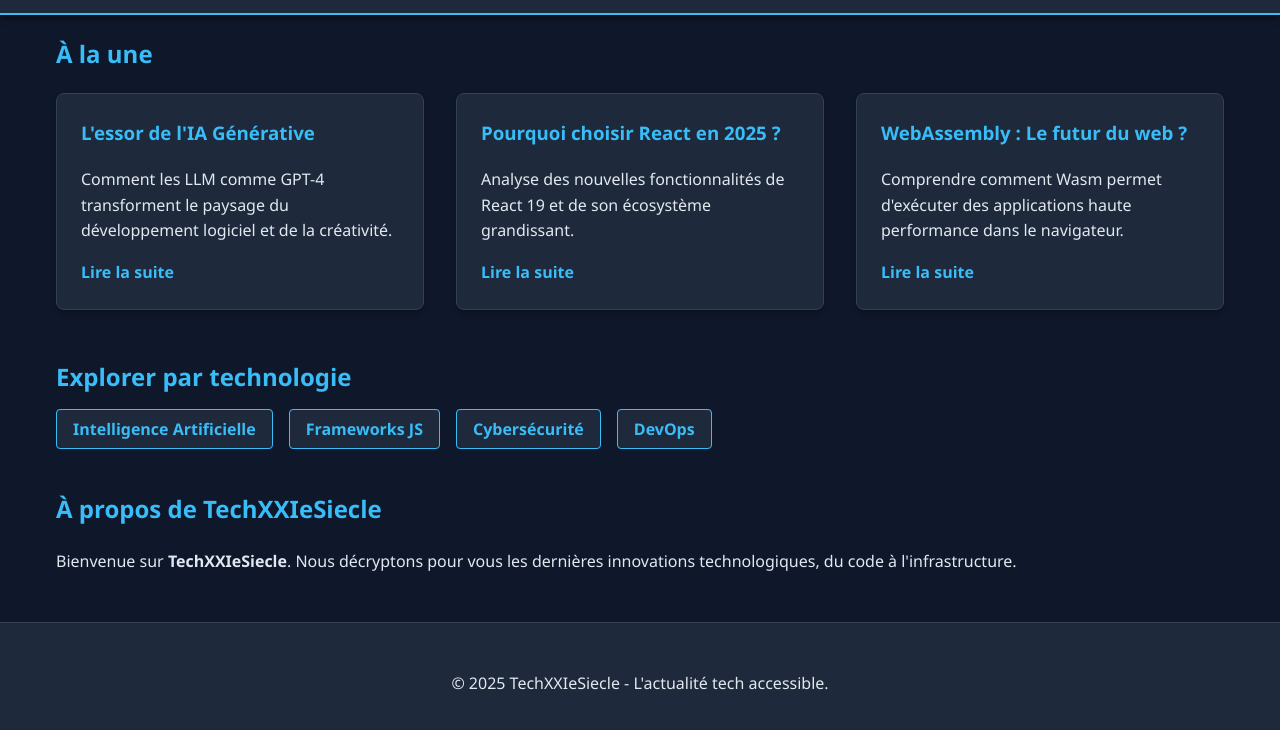
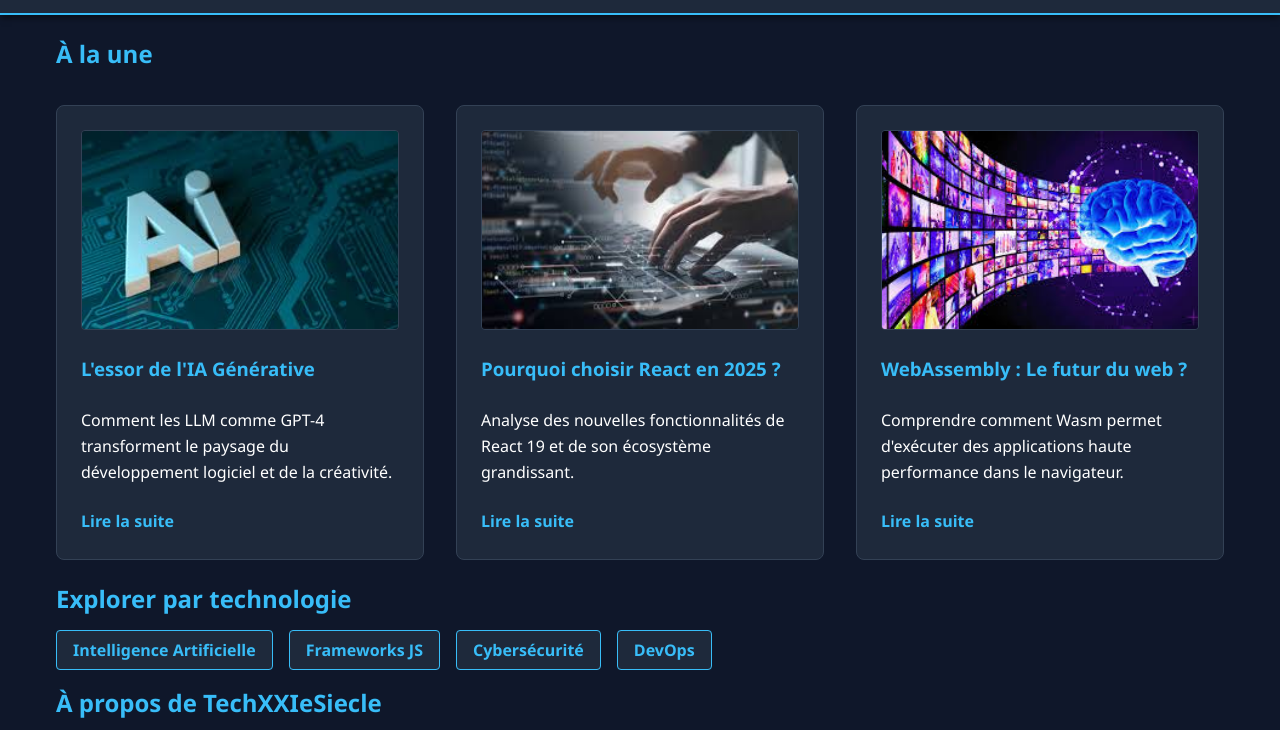
Before and after one commit to IrALm/Blog-Tech, a plain HTML site: page index.html in a window 1280 px wide. Shown: the part 70-800 px from the top of the page. Drawn offline with Linux system fonts and the light colour scheme.

Commit message:
.... Ajout d'images ....

```diff
--- a/index.html
+++ b/index.html
@@ -33,16 +33,24 @@
       <h2 id="latest-title">À la une</h2>
       <div class="articles-grid">
         <article>
+          <img src="images/IA.jpg"
+            alt="Illustration abstraite d'un réseau de neurones artificiels avec des connexions lumineuses"
+            class="article-thumb">
           <h3><a href="article.html">L'essor de l'IA Générative</a></h3>
           <p>Comment les LLM comme GPT-4 transforment le paysage du développement logiciel et de la créativité.</p>
           <a href="article.html" aria-label="Lire l'article : L'essor de l'IA Générative">Lire la suite</a>
         </article>
         <article>
+          <img src="images/dev1.jpg" alt="Code source affiché sur un écran d'ordinateur dans un environnement sombre"
+            class="article-thumb">
           <h3><a href="article.html">Pourquoi choisir React en 2025 ?</a></h3>
           <p>Analyse des nouvelles fonctionnalités de React 19 et de son écosystème grandissant.</p>
           <a href="article.html" aria-label="Lire l'article : Pourquoi choisir React en 2025 ?">Lire la suite</a>
         </article>
         <article>
+          <img src="images/internet.jpg"
+            alt="Représentation graphique du réseau internet mondial avec des nœuds interconnectés"
+            class="article-thumb">
           <h3><a href="article.html">WebAssembly : Le futur du web ?</a></h3>
           <p>Comprendre comment Wasm permet d'exécuter des applications haute performance dans le navigateur.</p>
           <a href="article.html" aria-label="Lire l'article : WebAssembly : Le futur du web ?">Lire la suite</a>
--- a/style.css
+++ b/style.css
@@ -144,8 +144,9 @@ h3 {
     color: var(--color-primary);
 }
 
-section {
-    margin-bottom: 3rem;
+article a:hover {
+    text-decoration: underline;
+    color: var(--color-accent);
 }
 
 /* Articles Grid */
@@ -153,29 +154,65 @@ section {
     display: grid;
     grid-template-columns: repeat(auto-fit, minmax(300px, 1fr));
     gap: 2rem;
+    margin-top: 2rem;
 }
 
 article {
-    background: var(--color-card-bg);
-    padding: 1.5rem;
+    background-color: var(--color-card-bg);
     border: 1px solid var(--color-border);
     border-radius: 8px;
-    box-shadow: 0 4px 6px -1px rgba(0, 0, 0, 0.3);
+    padding: 1.5rem;
+    transition: transform 0.2s, box-shadow 0.2s;
+    display: flex;
+    flex-direction: column;
+}
+
+article:hover {
+    transform: translateY(-5px);
+    box-shadow: 0 10px 15px -3px rgba(0, 0, 0, 0.5);
+    border-color: var(--color-primary);
+}
+
+.article-thumb {
+    width: 100%;
+    height: 200px;
+    object-fit: cover;
+    border-radius: 4px;
+    margin-bottom: 1rem;
+    border: 1px solid var(--color-border);
 }
 
 article h3 {
-    margin-top: 0;
+    margin-top: 0.5rem;
+    margin-bottom: 0.5rem;
 }
 
-article a {
+article h3 a {
     color: var(--color-primary);
     text-decoration: none;
-    font-weight: bold;
 }
 
-article a:hover {
+article h3 a:hover {
+    color: var(--color-accent);
     text-decoration: underline;
+}
+
+article p {
+    flex-grow: 1;
+    margin-bottom: 1.5rem;
+    color: var(--color-white);
+}
+
+article>a {
+    color: var(--color-primary);
+    font-weight: bold;
+    text-decoration: none;
+    display: inline-block;
+}
+
+article>a:hover {
     color: var(--color-accent);
+    text-decoration: underline;
 }
 
 /* Categories Section */
```
Also changed, not shown: article.html (+25 -1 lines), category.html (+9 -0 lines), images/IA.jpg (added), images/IA2.jpg (added), images/IA3.jpg (added), images/cyber.jpg (added), images/cyber2.jpg (added), images/cyber5.jpg (added), images/dev1.jpg (added), images/internet.jpg (added).
